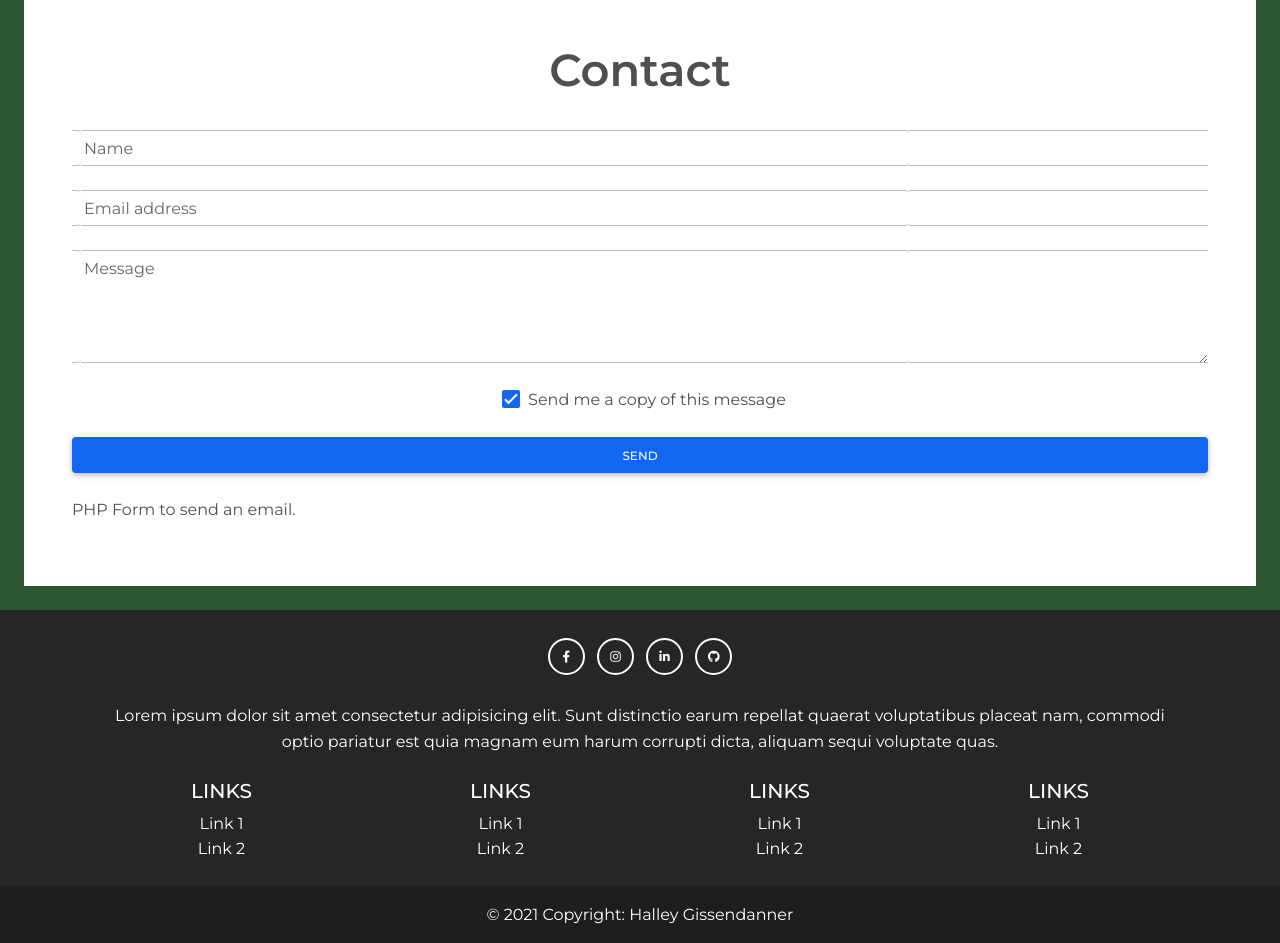
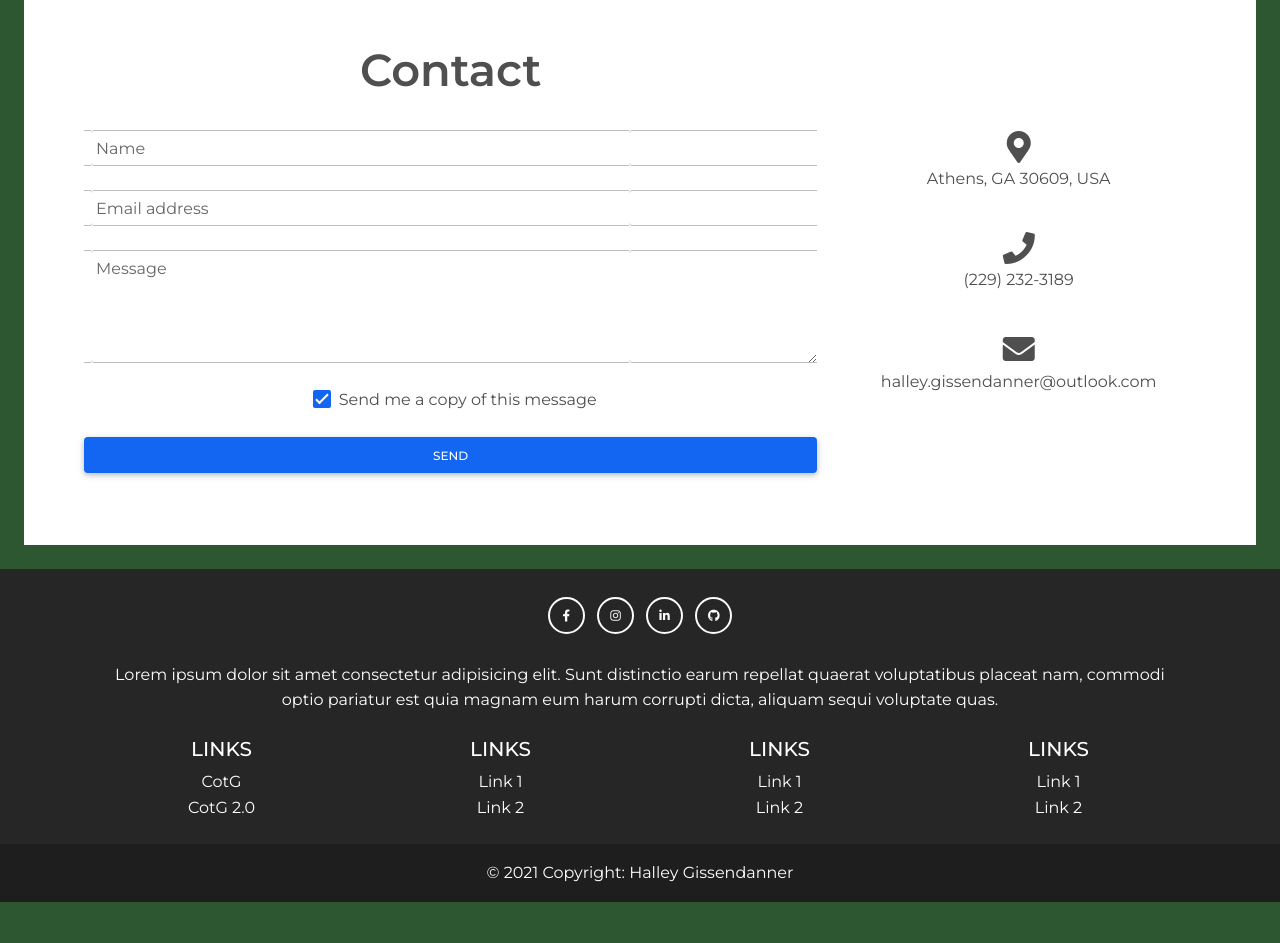
Before and after one commit to Hayhayg/Portfolio, a plain HTML site: page index.html in a window 1280 px wide. Shown: the part 1900-2843 px from the top of the page. After the commit the page ends 2802 px from the top, so only its background shows below. Drawn offline with nearby package versions, Linux system fonts and the light colour scheme.

Commit message:
contact rows added

```diff
--- a/index.html
+++ b/index.html
@@ -137,7 +137,7 @@
           <div class="col">
             <div class="card bg-image hover-shadow hover-overlay">
             <img src="https://mdbootstrap.com/img/new/standard/city/042.jpg" class="card-img-top w-100" alt="Council of the Gals picture"/>
-            <a href="https://hayhayg.github.io/Councilofthegals/" target="_blank">
+            <a href="#!">
               <div class="mask" style="background-color: rgba(251, 251, 251, 0.2)"></div>
             </a>
 
@@ -152,7 +152,7 @@
           <div class="col">
             <div class="card bg-image hover-shadow hover-overlay">
             <img src="https://mdbootstrap.com/img/new/standard/city/043.jpg" class="card-img-top w-100" alt="Council of the Gals picture"/>
-            <a href="#" target="_blank">
+            <a href="#!">
               <div class="mask" style="background-color: rgba(251, 251, 251, 0.2)"></div>
             </a>
 
@@ -170,6 +170,11 @@
 
 
       <section class="contact m-4 p-5">
+
+  <div class="container">
+      <div class="row">
+
+        <div class="col-md-8">
         <h1 class="text-center pb-4">Contact</h1>
         <form>
           <!-- Name input -->
@@ -207,7 +212,29 @@
           <!-- Submit button -->
           <button type="submit" class="btn btn-primary btn-block mb-4">Send</button>
         </form>
-        <p>PHP Form to send an email.</p>
+        </div>
+
+         <!--Grid column-->
+
+        <div class="col-md-4 align-self-center">
+        <ul class="list-unstyled mb-0 text-center">
+            <li><i class="fas fa-map-marker-alt fa-2x"></i>
+                <p>Athens, GA 30609, USA</p>
+            </li>
+
+            <li><i class="fas fa-phone mt-4 fa-2x"></i>
+                <p>(229) 232-3189</p>
+            </li>
+
+            <li><i class="fas fa-envelope mt-4 fa-2x"></i>
+                <p>halley.gissendanner@outlook.com</p>
+            </li>
+        </ul>
+
+      </div>
+  </div>
+    <!--Grid column-->
+
       </section>
 
 
@@ -290,10 +317,10 @@
 
             <ul class="list-unstyled mb-0">
               <li>
-                <a href="#!" target="_blank" class="text-white">Link 1</a>
+                <a href="https://councilofthegals.hayhaygissy.repl.co/" target="_blank" class="text-white">CotG</a>
               </li>
               <li>
-                <a href="#!" target="_blank" class="text-white">Link 2</a>
+                <a href="https://hayhayg.github.io/Councilofthegals/" target="_blank" class="text-white">CotG 2.0</a>
               </li>
 
             </ul>
```
Also changed, not shown: styles.css (line endings or trailing spaces).
